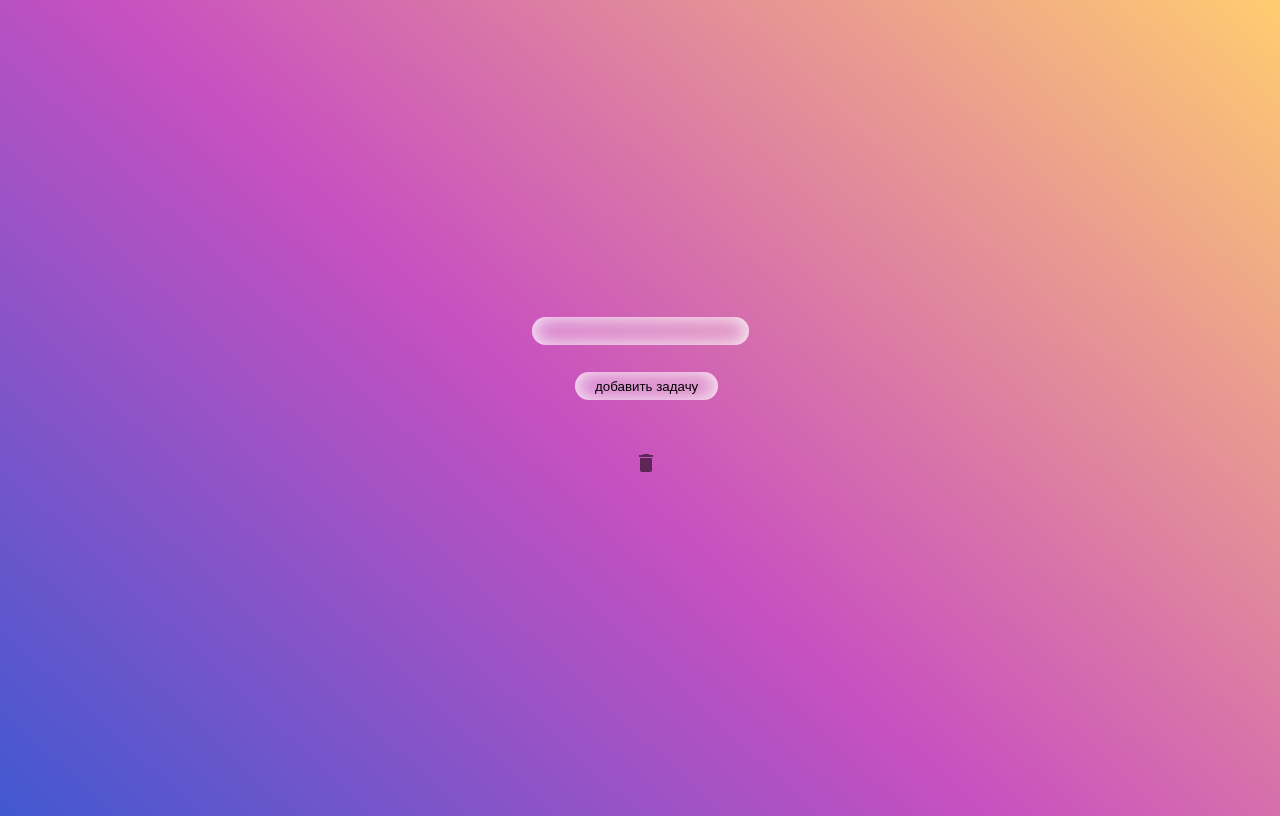
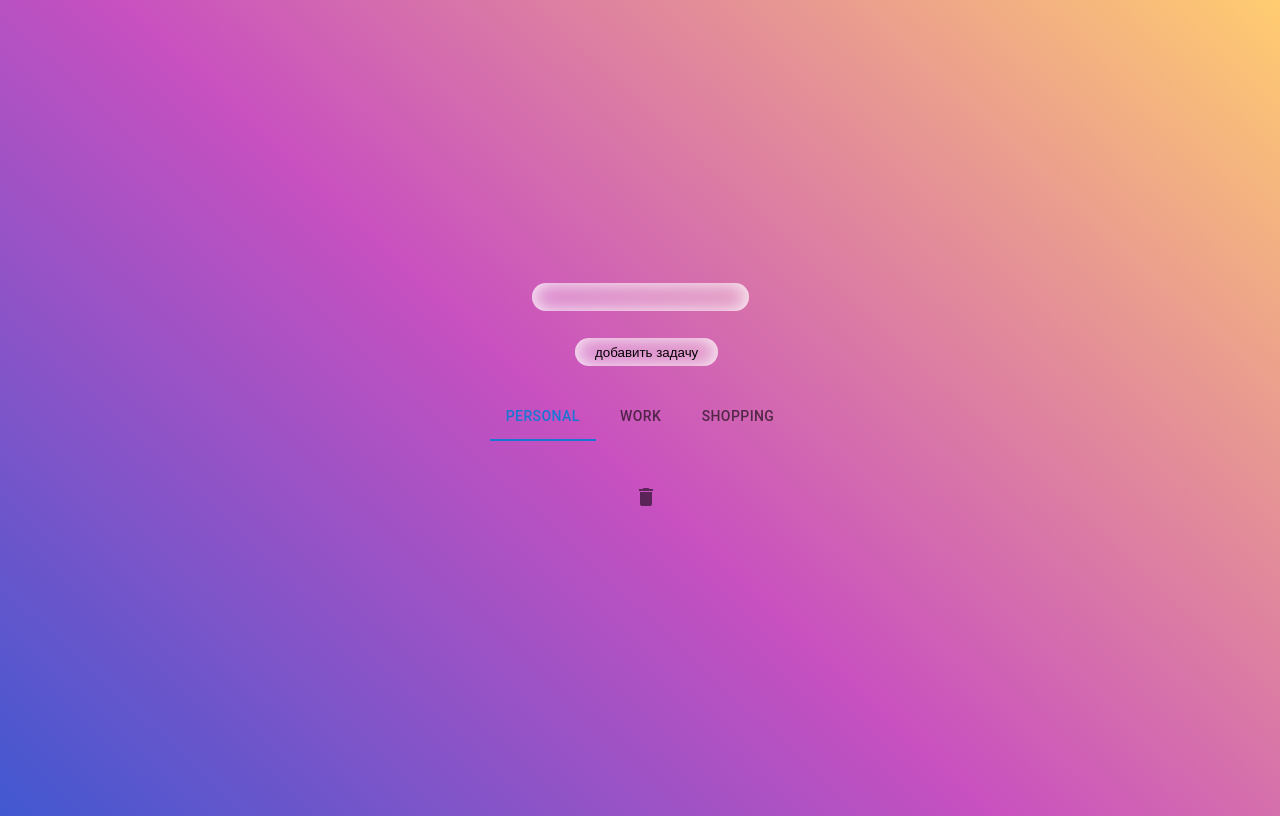
Before and after one commit to bubaololo/todo-react, a React (Vite) app: page / in a window 1280 px wide. Built offline with nearby package versions, Linux system fonts and the light colour scheme; no server answers.

Commit message:
ui tabs implemented

```diff
--- a/src/App.jsx
+++ b/src/App.jsx
@@ -5,8 +5,11 @@ import { getTodos } from "../api";
 
 import Form from "../components/Form";
 import TodoList from "../components/TodoList";
+import Tabs from "@mui/material/Tabs";
+import Tab from "@mui/material/Tab";
 
 function App() {
+  const [activeTab, setActiveTab] = useState(0); // Default active tab index
   const [data, setData] = useState([""]);
 
   const { data: todosData, isLoading: isLoadingTodosData } = useQuery(
@@ -14,16 +17,27 @@ function App() {
     () => getTodos()
   );
 
-
-
   useEffect(() => {
     if (!isLoadingTodosData && todosData?.data) {
       setData(todosData.data);
     }
   }, [isLoadingTodosData, todosData?.data]);
+
+  const handleChangeTab = (event, newValue) => {
+    setActiveTab(newValue);
+  };
+
+  const tabLabels = ["Personal", "Work", "Shopping"];
+  const filteredData = data.filter(item => item.type === tabLabels[activeTab]);
+
   return (
     <div className="main__wrapper">
       <Form setData={setData} />
+      <Tabs value={activeTab} onChange={handleChangeTab}>
+        {tabLabels.map((label, index) => (
+          <Tab label={label} key={index} />
+        ))}
+      </Tabs>
       <TodoList data={data} />
     </div>
   );
```
